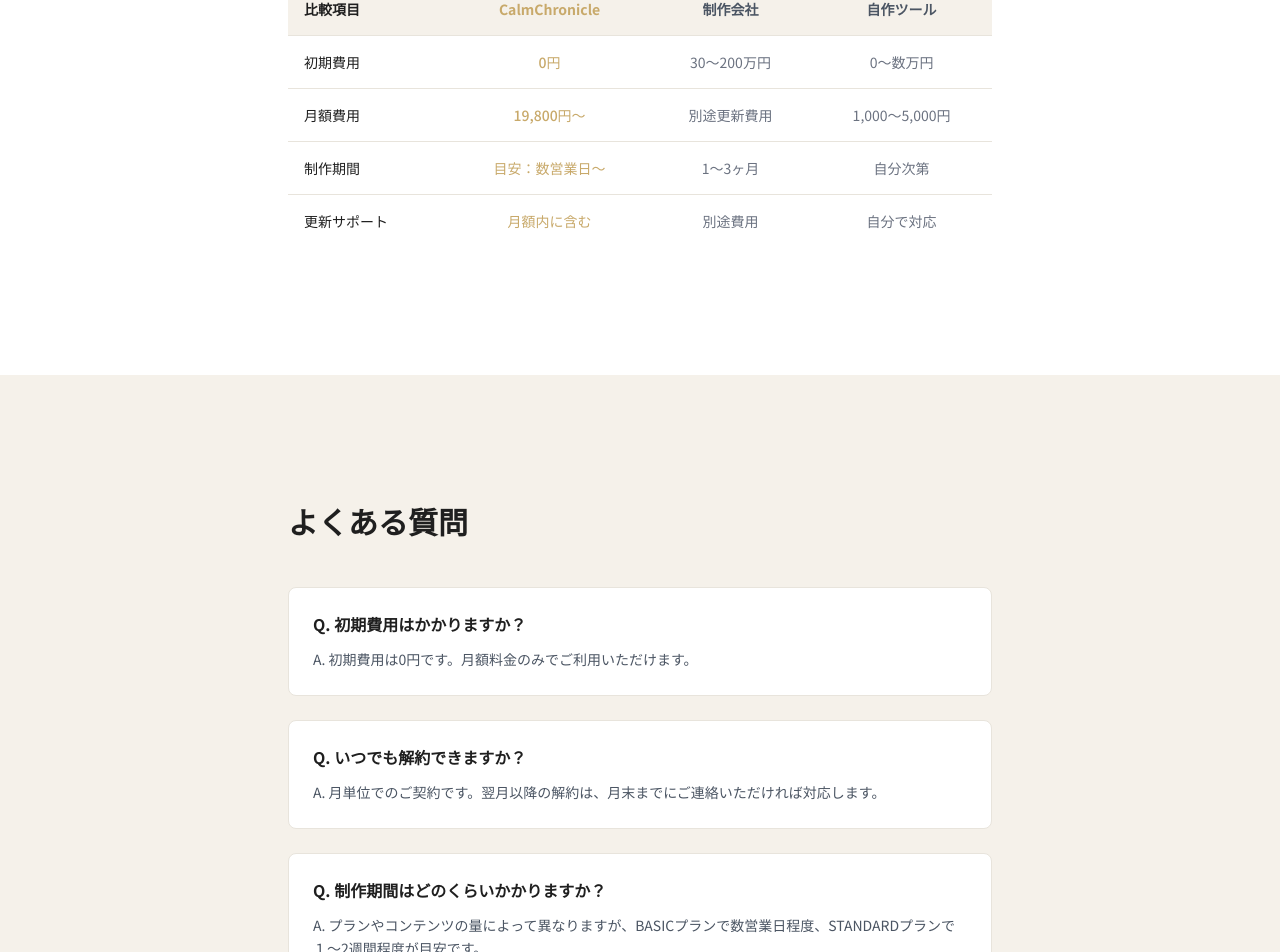
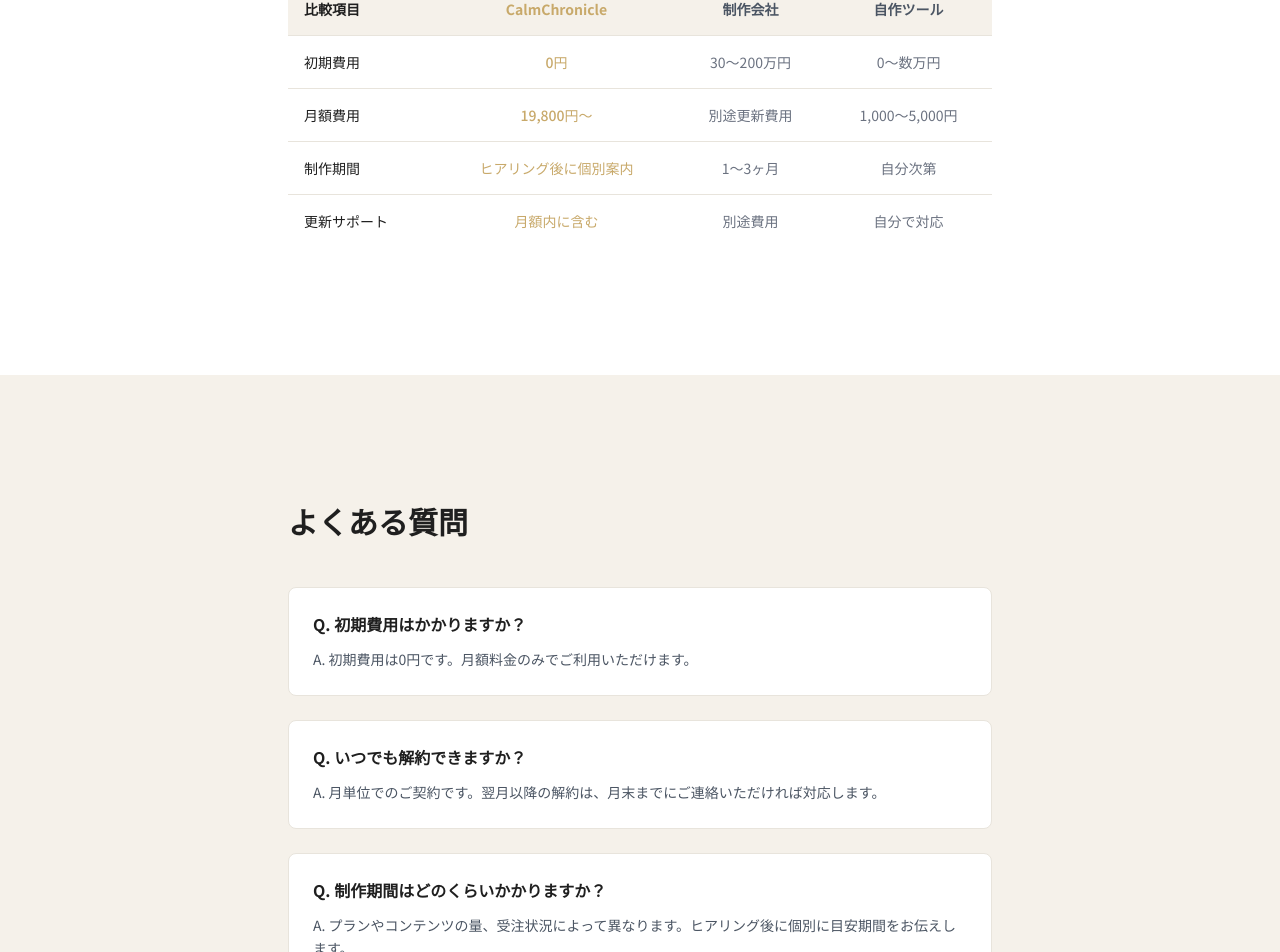
Before and after one commit to uruzugan/calm-chronicle-site, a Next.js app: page /lp in a window 1280 px wide. Shown: the part 3032-3984 px from the top of the page. Built offline with nearby package versions, Linux system fonts and the light colour scheme.

Commit message:
制作期間の断定表記を全ページ・全記事から削除（景表法対応）

```diff
--- a/app/ai/page.tsx
+++ b/app/ai/page.tsx
@@ -22,7 +22,7 @@
   {
     title: "制作スピードが速い",
     description:
-      "従来の制作方法では数週間〜数ヶ月かかっていた作業が、AIの活用により大幅に短縮。最短翌営業日での公開も可能です。",
+      "従来の制作方法では数週間〜数ヶ月かかっていた作業が、AIの活用により大幅に短縮。プランや受注状況によって制作期間は異なりますが、ヒアリング後に目安期間をお伝えします。",
   },
   {
     title: "継続的な改善がしやすい",
--- a/app/faq/page.tsx
+++ b/app/faq/page.tsx
@@ -18,7 +18,7 @@
   },
   {
     question: '制作期間はどのくらいですか？',
-    answer: 'プランやコンテンツの量によって異なります。BASICプランで数営業日程度、STANDARDプランで１〜2週間程度が目安です。ヒアリング内容や修正回数により変わります。',
+    answer: 'プランやコンテンツの量、受注状況によって異なります。ヒアリング後に個別に目安期間をお伝えします。',
   },
   {
     question: '更新はどのくらいの頻度でできますか？',
--- a/app/legal/page.tsx
+++ b/app/legal/page.tsx
@@ -19,7 +19,7 @@
   { label: '販売価格', value: 'BASICプラン：¥19,800/月（税抜）、STANDARDプラン：¥39,800/月（税抜）、PROプラン：¥69,800/月（税抜）' },
   { label: '支払方法', value: 'クレジットカード決済（Stripe）' },
   { label: '支払時期', value: '毎月の契約更新日に自動決済されます。' },
-  { label: 'サービス提供時期', value: '契約成立後、2、4週間以内にサービスを提供します。' },
+  { label: 'サービス提供時期', value: '契約成立後、ヒアリングおよび受注状況に応じた期間内にサービスを提供します。目安期間はヒアリング後に個別にお伝えします。' },
   { label: 'キャンセル・返品について', value: '月額制のため、解約は翔月以降に適用されます。当月分の返金は原則承っておりません。ただし、サービス提供前のキャンセルについては、個別にご相談ください。' },
   { label: '動作環境', value: '最新バージョンのChrome、Firefox、Safari、Edgeに対応しています。' },
 ];
--- a/app/lp/page.tsx
+++ b/app/lp/page.tsx
@@ -48,7 +48,7 @@
   },
   {
     q: "制作期間はどのくらいかかりますか？",
-    a: "プランやコンテンツの量によって異なりますが、BASICプランで数営業日程度、STANDARDプランで１〜2週間程度が目安です。",
+    a: "プランやコンテンツの量、受注状況によって異なります。ヒアリング後に個別に目安期間をお伝えします。",
   },
   {
     q: "修正回数を超えた場合はどうなりますか？",
@@ -271,7 +271,7 @@
                   {[
                     ["初期費用", "0円", "30〜200万円", "0〜数万円"],
                     ["月額費用", "19,800円〜", "別途更新費用", "1,000〜5,000円"],
-                    ["制作期間", "目安：数営業日〜", "1〜3ヶ月", "自分次第"],
+                    ["制作期間", "ヒアリング後に個別案内", "1〜3ヶ月", "自分次第"],
                     ["更新サポート", "月額内に含む", "別途費用", "自分で対応"],
                   ].map(([item, calm, agency, diy]) => (
                     <tr key={item} className="border-t" style={{ borderColor: "#E8E4DC" }}>
```
Also changed, not shown: data/articles.ts (+4 -4 lines).
